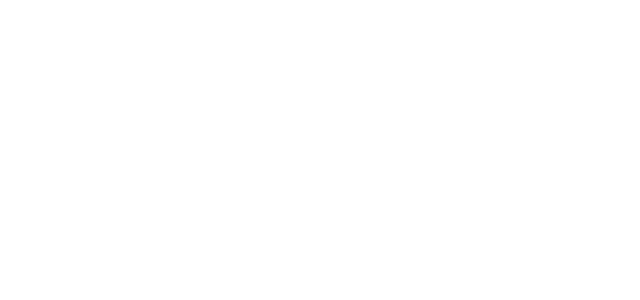
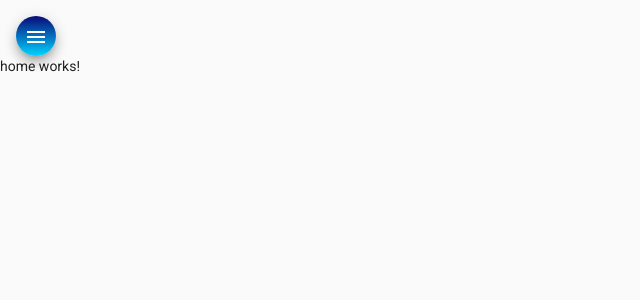
Before and after one commit to luisfelipe449/helpdesk-front, an Angular app: page /home in a window 1280 px wide. Before the commit this address led to /. Shown: the top 300 px of the page, without its empty margins (0-640 px from the left). Built offline with nearby package versions, Linux system fonts and the light colour scheme.

Commit message:
rota para componente home

```diff
--- a/src/app/app.module.ts
+++ b/src/app/app.module.ts
@@ -23,9 +23,10 @@ import { MatIconModule } from "@angular/material/icon";
 import { MatListModule } from "@angular/material/list";
 import { MatCardModule } from "@angular/material/card";
 import { NavComponent } from "./components/nav/nav.component";
+import { HomeComponent } from './components/home/home.component';
 
 @NgModule({
-  declarations: [AppComponent, NavComponent],
+  declarations: [AppComponent, NavComponent, HomeComponent],
   imports: [
     BrowserModule,
     AppRoutingModule,
--- /dev/null
+++ b/src/app/components/home/home.component.html
@@ -0,0 +1 @@
+<p>home works!</p>
--- /dev/null
+++ b/src/app/components/home/home.component.ts
@@ -0,0 +1,15 @@
+import { Component, OnInit } from '@angular/core';
+
+@Component({
+  selector: 'app-home',
+  templateUrl: './home.component.html',
+  styleUrls: ['./home.component.css']
+})
+export class HomeComponent implements OnInit {
+
+  constructor() { }
+
+  ngOnInit(): void {
+  }
+
+}
--- a/src/app/components/nav/nav.component.html
+++ b/src/app/components/nav/nav.component.html
@@ -33,5 +33,8 @@
     >
       <mat-icon>menu</mat-icon>
     </button>
+
   </div>
+  <router-outlet></router-outlet>
+
 </mat-drawer-container>
--- a/src/app/components/nav/nav.component.ts
+++ b/src/app/components/nav/nav.component.ts
@@ -1,4 +1,5 @@
 import { Component, OnInit } from '@angular/core';
+import { Router } from '@angular/router';
 
 @Component({
   selector: 'app-nav',
@@ -7,9 +8,10 @@ import { Component, OnInit } from '@angular/core';
 })
 export class NavComponent implements OnInit {
 
-  constructor() { }
+  constructor(private router: Router) { }
 
   ngOnInit(): void {
+    this.router.navigate(['/home']);
   }
 
 }
```
Also changed, not shown: src/app/app-routing.module.ts (+9 -7 lines), src/app/components/home/home.component.css (added).
